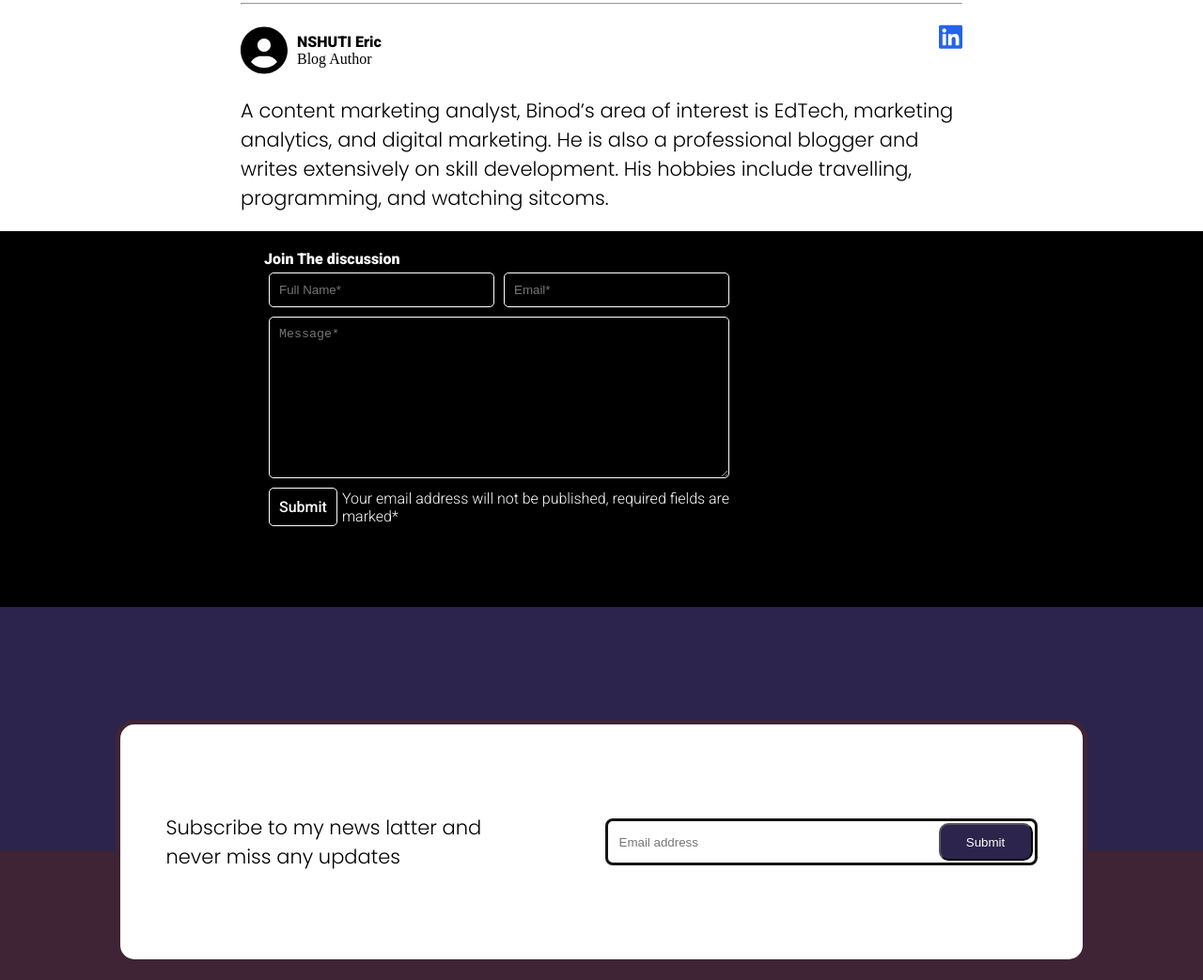
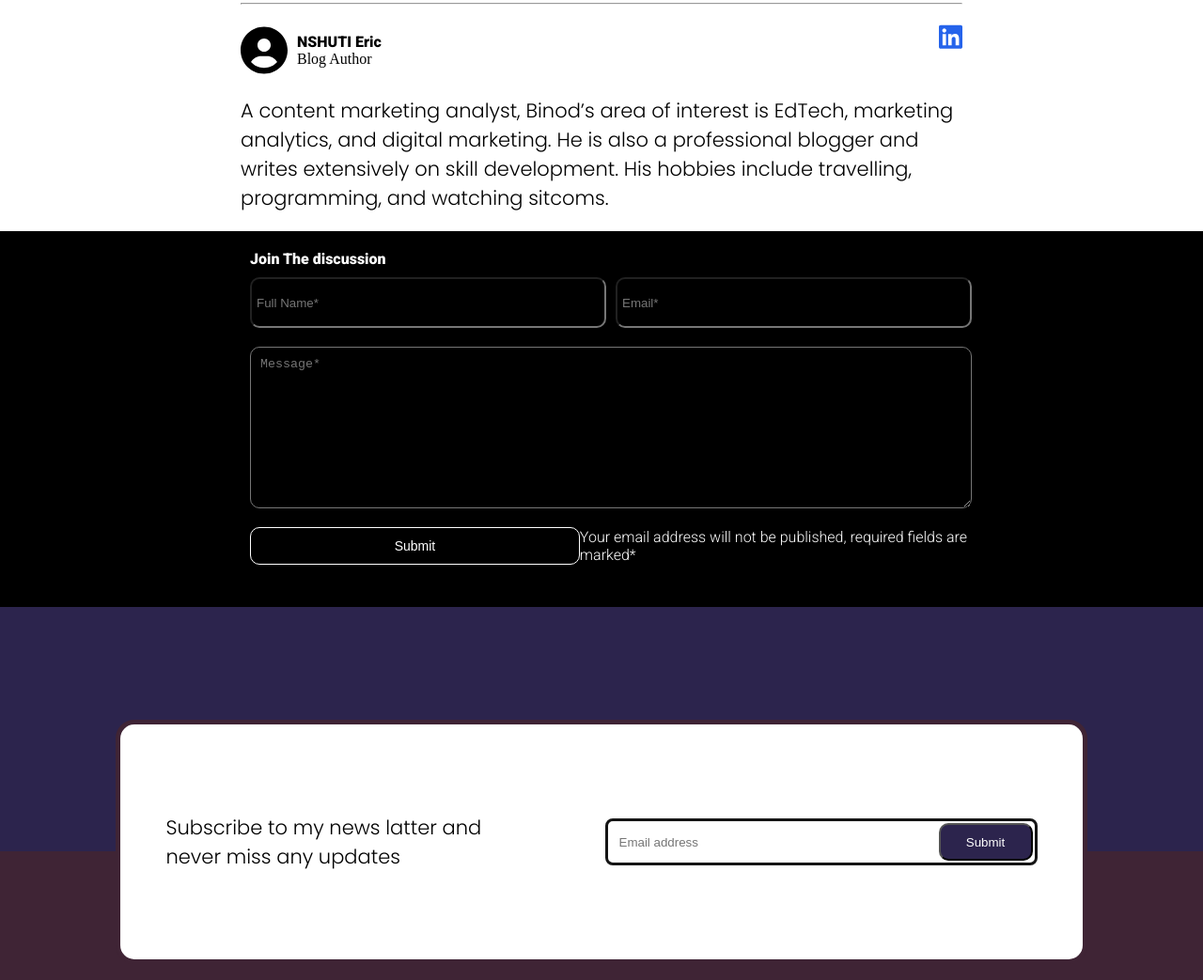
Before and after one commit to Emile-SHUMBUSHO/MY-BRAND, a plain HTML site: page UI/pages/blogDetail.html in a window 1280 px wide. Shown: the part 1936-2979 px from the top of the page at 94% size. Drawn offline with Linux system fonts and the light colour scheme.

Commit message:
changes-on-feedback

```diff
--- a/UI/pages/blogDetail.html
+++ b/UI/pages/blogDetail.html
@@ -10,6 +10,40 @@
     <script src="https://kit.fontawesome.com/e5fd39c970.js" crossorigin="anonymous"></script>
     <link rel="preconnect" href="https://fonts.googleapis.com">
     <link rel="preconnect" href="https://fonts.gstatic.com" crossorigin><link href="https://fonts.googleapis.com/css2?family=Poppins:wght@300;400;500;600&family=Roboto:wght@100;300;400;500;700;900&display=swap" rel="stylesheet">
+    <style>
+        .form-control{
+            width: 100%;
+            margin: 10px;
+            gap: 20px;
+        }
+        .form-control > textarea{
+            border-radius: 10px;
+            color: #fff;
+            padding: 10px;
+        }
+        .input-container{
+            gap: 10px;
+        }
+        .input-container > input{
+            height: 40px;
+            border-radius: 10px;
+            padding: 5px;
+            color: #ffff;
+        }
+        .submit-container{
+
+        }
+
+        .submit-container > input{
+            width: 400px;
+            height: 40px;
+            font-size: 14px;
+            background-color: black;
+            border-radius: 10px;
+            border: 1px solid #ffff;
+            color: #ffff;
+        }
+    </style>
 </head>
 <body>
     <div class="wrapper">
@@ -101,16 +135,16 @@
         </div>
 
         <div style="width: 100%; height: 400px; background-color:black; display: flex; justify-content: center;">
-            <div style="width: 60%; height: 100%; display: flex; flex-direction: column; padding: 0 0 0 50px;">
-                <h3 style="font-size: 16px; padding: 20px 0 0 0;">Join The discussion</h3>
+            <div style="width: 60%; height: 100%; display: flex; flex-direction: column;">
+                <h3 style="font-size: 16px; padding: 20px 0 0 10px;">Join The discussion</h3>
                 <form action="#" class="form-control">
-                    <div style="display: flex;justify-content: space-between;">
-                        <input type="text" name="fullName" placeholder="Full Name*" class="input-box" id="full-name" style="background-color: black; width: 500px;">
-                        <input type="text" name="email" placeholder="Email*" class="input-box" id="email" style="background-color: black; width: 500px;">
+                    <div class="input-container" style="display: flex;justify-content: space-between;">
+                        <input type="text" name="fullName" placeholder="Full Name*"  id="full-name" style="background-color: black; width: 500px;">
+                        <input type="text" name="email" placeholder="Email*" id="email" style="background-color: black; width: 500px;">
                     </div>
-                    <textarea name="message" id="" cols="30" rows="10" placeholder="Message*" class="input-box" itemid="message" style="background-color: black;"></textarea>
-                    <div style="display: flex; justify-content: space-between; align-items: center;">
-                        <input type="submit" value="Submit" id="submit" style="font-size: 16px; background-color: black;">
+                    <textarea name="message" id="" cols="30" rows="10" placeholder="Message*" itemid="message" style="background-color: black;"></textarea>
+                    <div class="submit-container" style="display: flex; justify-content: space-between; align-items: center;">
+                        <input type="submit" value="Submit">
                         <h5 style="color: #ffff;">Your email address will not be published, required fields are marked*</h5>
                     </div>
                 </form>
```
